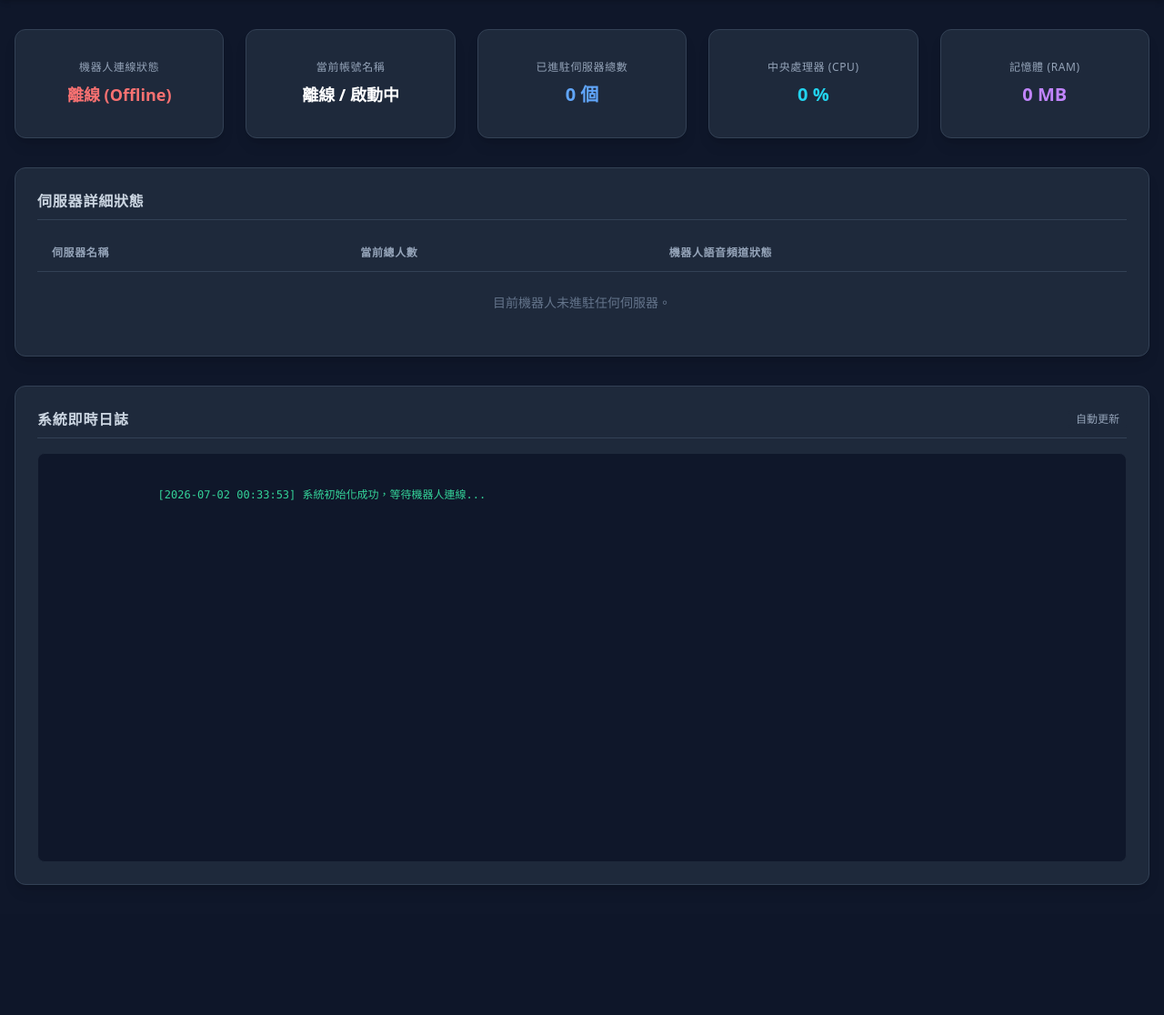
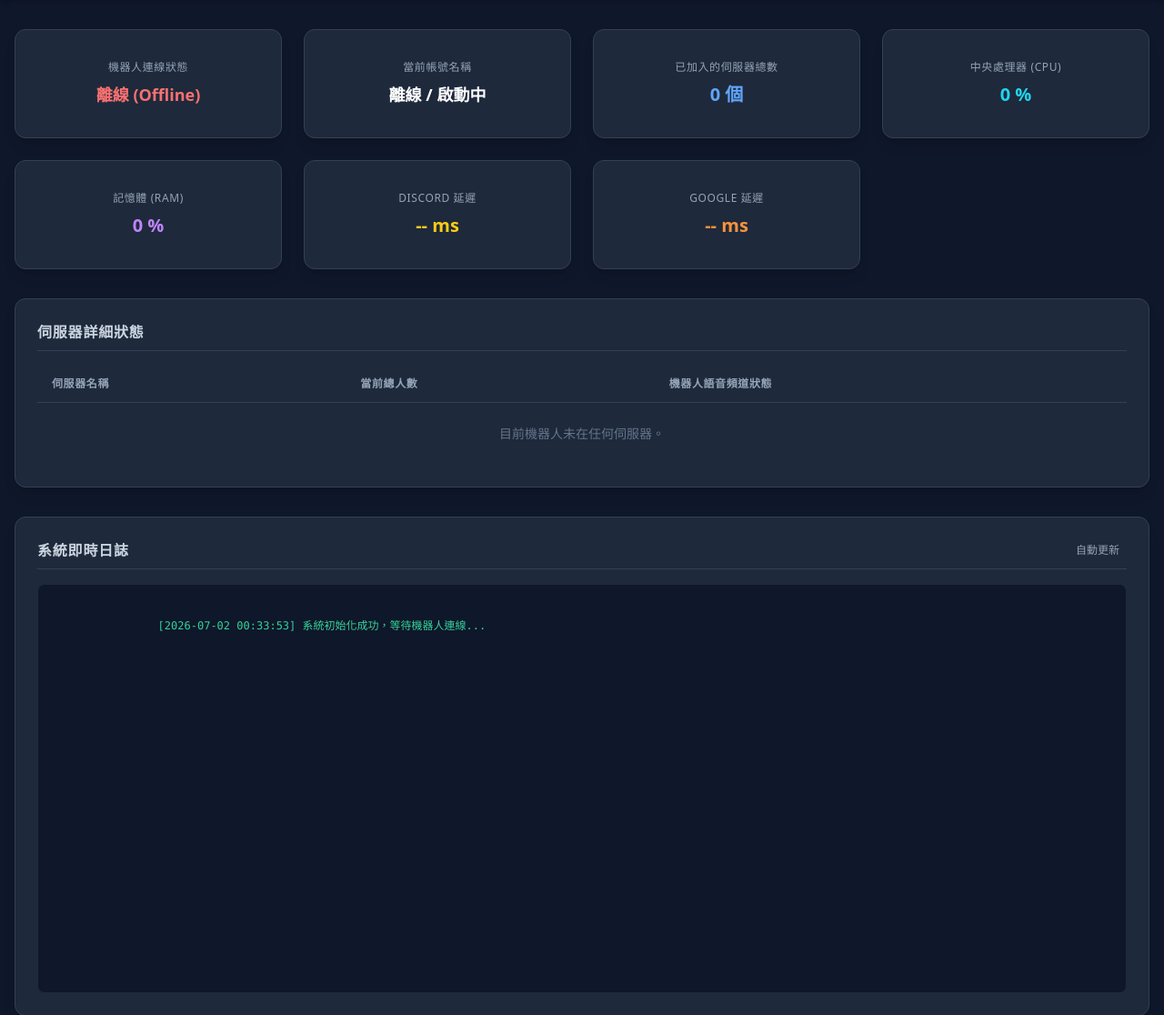
Before and after one commit to owinwu06150001/724, a Flask app: page /dashboard in a window 1280 px wide. Shown: the part 77-1193 px from the top of the page at 91% size. Before the commit the page ends 1050 px from the top, so only its background shows below. Run offline with Flask 3, Linux system fonts and the light colour scheme; data that the repository does not hold is empty; some libraries are stand-ins or nearby versions.

Commit message:
Update index.html

```diff
--- a/templates/index.html
+++ b/templates/index.html
@@ -27,7 +27,7 @@
 
     <main class="max-w-7xl mx-auto px-4 py-8 space-y-8">
 
-        <div class="grid grid-cols-1 sm:grid-cols-2 lg:grid-cols-5 gap-6">
+        <div class="grid grid-cols-2 md:grid-cols-3 lg:grid-cols-4 gap-6">
             <div class="bg-[#1e293b] p-6 rounded-xl border border-slate-700 shadow-lg text-center flex flex-col justify-center min-h-[120px]">
                 <p class="text-xs font-medium text-slate-400 mb-2 uppercase tracking-wider">機器人連線狀態</p>
                 <p id="bot-status-text" class="text-lg font-bold text-slate-500">檢測中...</p>
@@ -37,7 +37,7 @@
                 <p id="bot-name-text" class="text-lg font-bold text-white truncate">讀取中...</p>
             </div>
             <div class="bg-[#1e293b] p-6 rounded-xl border border-slate-700 shadow-lg text-center flex flex-col justify-center min-h-[120px]">
-                <p class="text-xs font-medium text-slate-400 mb-2 uppercase tracking-wider">已進駐伺服器總數</p>
+                <p class="text-xs font-medium text-slate-400 mb-2 uppercase tracking-wider">已加入的伺服器總數</p>
                 <p id="bot-guilds-text" class="text-xl font-bold text-blue-400">0 個</p>
             </div>
             <div class="bg-[#1e293b] p-6 rounded-xl border border-slate-700 shadow-lg text-center flex flex-col justify-center min-h-[120px]">
@@ -46,7 +46,15 @@
             </div>
             <div class="bg-[#1e293b] p-6 rounded-xl border border-slate-700 shadow-lg text-center flex flex-col justify-center min-h-[120px]">
                 <p class="text-xs font-medium text-slate-400 mb-2 uppercase tracking-wider">記憶體 (RAM)</p>
-                <p id="bot-ram-text" class="text-xl font-bold text-purple-400">0 MB</p>
+                <p id="bot-ram-text" class="text-xl font-bold text-purple-400">0 %</p>
+            </div>
+            <div class="bg-[#1e293b] p-6 rounded-xl border border-slate-700 shadow-lg text-center flex flex-col justify-center min-h-[120px]">
+                <p class="text-xs font-medium text-slate-400 mb-2 uppercase tracking-wider">Discord 延遲</p>
+                <p id="bot-dc-ping-text" class="text-xl font-bold text-yellow-400">0 ms</p>
+            </div>
+            <div class="bg-[#1e293b] p-6 rounded-xl border border-slate-700 shadow-lg text-center flex flex-col justify-center min-h-[120px]">
+                <p class="text-xs font-medium text-slate-400 mb-2 uppercase tracking-wider">Google 延遲</p>
+                <p id="bot-google-ping-text" class="text-xl font-bold text-orange-400">0 ms</p>
             </div>
         </div>
 
@@ -82,12 +90,10 @@
     </main>
 
     <script>
-        // 即時同步機器人狀態與數據指標資料
         function updateSystemStatus() {
             fetch('/status')
                 .then(res => res.json())
                 .then(data => {
-                    // 更新 5 大卡片指標
                     const statusEl = document.getElementById('bot-status-text');
                     if (data.bot_online) {
                         statusEl.textContent = "在線 (Online)";
@@ -99,21 +105,23 @@
                     document.getElementById('bot-name-text').textContent = data.bot_name;
                     document.getElementById('bot-guilds-text').textContent = data.guilds_count + " 個";
                     document.getElementById('bot-cpu-text').textContent = data.cpu + " %";
-                    document.getElementById('bot-ram-text').textContent = data.ram + " MB";
+                    document.getElementById('bot-ram-text').textContent = data.ram + " %";
+                    document.getElementById('bot-dc-ping-text').textContent = (data.discord_ping >= 0 ? data.discord_ping : "--") + " ms";
+                    document.getElementById('bot-google-ping-text').textContent = (data.google_ping >= 0 ? data.google_ping : "--") + " ms";
 
-                    // 動態渲染伺服器名單、當前人數與語音頻道狀態
                     const guildsContainer = document.getElementById('guilds-list-container');
                     if (data.guilds && data.guilds.length > 0) {
                         let html = '';
                         data.guilds.forEach(g => {
+                            // 在此處將語音持續時間（g.voice_duration）串接在狀態後面
                             const voiceStatus = g.in_voice
-                                ? `<span class="text-emerald-400 font-semibold">監聽中 (${g.voice_channel})</span>`
+                                ? `<span class="text-emerald-400 font-semibold">竊聽中 (${g.voice_channel})</span> <span class="text-slate-400 ml-2 text-xs bg-slate-800 px-1.5 py-0.5 rounded border border-slate-700">已連接: ${g.voice_duration}</span>`
                                 : '<span class="text-slate-500">睡覺中</span>';
                             html += `
                                 <tr class="hover:bg-slate-800/40 transition">
                                     <td class="px-4 py-3.5 text-white font-medium">${g.name}</td>
                                     <td class="px-4 py-3.5 text-blue-400 font-medium">${g.member_count} 人</td>
-                                    <td class="px-4 py-3.5">${voiceStatus}</td>
+                                    <td class="px-4 py-3.5 flex items-center h-full">${voiceStatus}</td>
                                 </tr>
                             `;
                         });
@@ -121,7 +129,7 @@
                     } else {
                         guildsContainer.innerHTML = `
                             <tr>
-                                <td colspan="3" class="px-4 py-6 text-center text-slate-500">目前機器人未進駐任何伺服器。</td>
+                                <td colspan="3" class="px-4 py-6 text-center text-slate-500">目前機器人未在任何伺服器。</td>
                             </tr>
                         `;
                     }
@@ -129,7 +137,6 @@
                 .catch(() => console.log("連線監控狀態同步失敗"));
         }
 
-        // 定時同步台北時間日誌
         function updateLogs() {
             fetch('/api/logs')
                 .then(res => res.json())
@@ -144,15 +151,11 @@
                 .catch(() => console.log("日誌載入中斷"));
         }
 
-        // 頁面初始化與定時循環排程
         document.addEventListener('DOMContentLoaded', () => {
-            // 讓初始載入的日誌自動捲動至最底部
             const container = document.getElementById('log-container');
             if (container) {
                 container.scrollTop = container.scrollHeight;
             }
-
-            // 執行同步與建立定時器（每 3 秒刷新一次）
             updateSystemStatus();
             setInterval(updateSystemStatus, 3000);
             setInterval(updateLogs, 3000);
```
